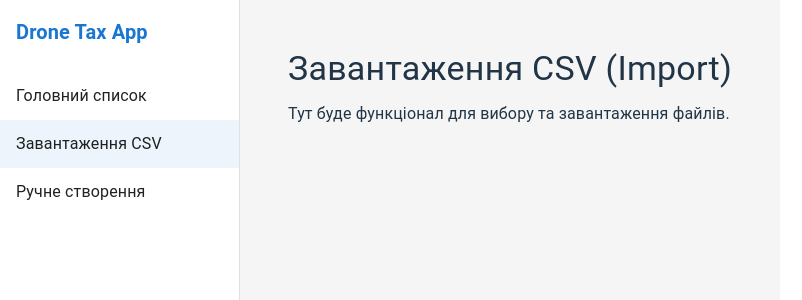
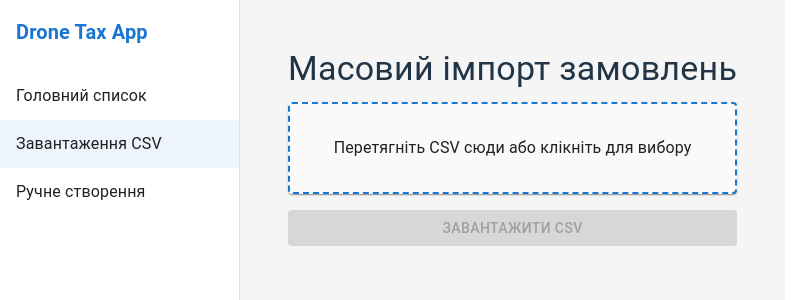
Before and after one commit to mashta-lilia/wellness-drone-tax, a React (Vite) app in the folder frontend/: page /import in a window 1280 px wide. Shown: the top 300 px of the page, without its empty margins (0-802 px from the left). Built offline with nearby package versions, Linux system fonts and the light colour scheme.

Commit message:
fix: resolve merge conflicts and update routing

```diff
--- a/frontend/src/pages/CreateOrderPage.tsx
+++ b/frontend/src/pages/CreateOrderPage.tsx
@@ -1,15 +1,17 @@
 import React from 'react';
 import { Typography, Box } from '@mui/material';
+// Підключаємо твою форму
+import { ManualOrderForm } from '../components/forms/ManualOrderForm';
 
 const CreateOrderPage = () => {
   return (
     <Box sx={{ p: 3 }}>
-      <Typography variant="h4" gutterBottom>
-        Нове замовлення (Create)
+      <Typography variant="h4" gutterBottom align="center">
+        Створення замовлення вручну
       </Typography>
-      <Typography variant="body1">
-        Тут буде форма для ручного введення даних замовлення.
-      </Typography>
+
+      {/* Твоє Issue 6 */}
+      <ManualOrderForm />
     </Box>
   );
 };
--- a/frontend/src/pages/ImportPage.tsx
+++ b/frontend/src/pages/ImportPage.tsx
@@ -1,15 +1,17 @@
 import React from 'react';
 import { Typography, Box } from '@mui/material';
+// Підключаємо твій компонент (перевір шлях, якщо папка src/components)
+import { FileUploader } from '../components/forms/FileUploader';
 
 const ImportPage = () => {
   return (
     <Box sx={{ p: 3 }}>
-      <Typography variant="h4" gutterBottom>
-        Завантаження CSV (Import)
+      <Typography variant="h4" gutterBottom align="center">
+        Масовий імпорт замовлень
       </Typography>
-      <Typography variant="body1">
-        Тут буде функціонал для вибору та завантаження файлів.
-      </Typography>
+
+      {/* Твоє Issue 5 */}
+      <FileUploader />
     </Box>
   );
 };
```
